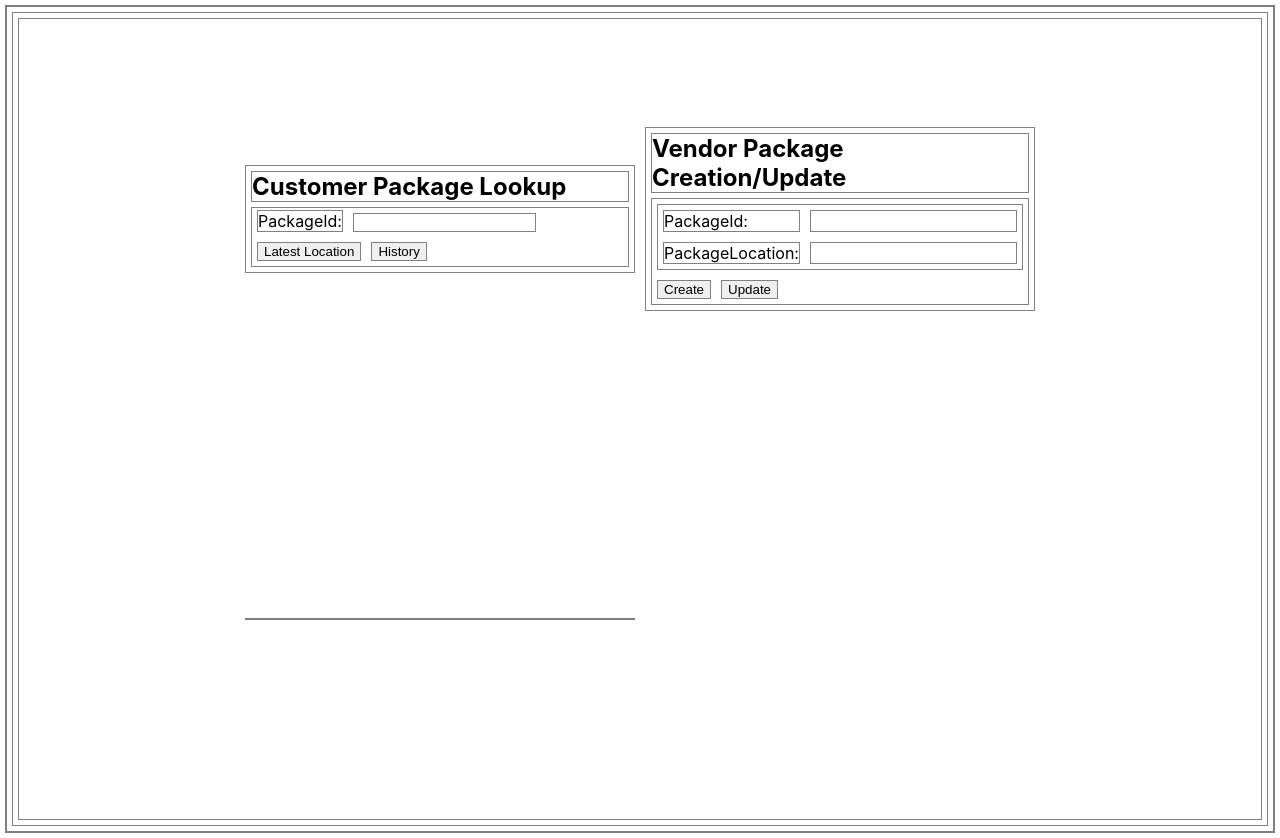
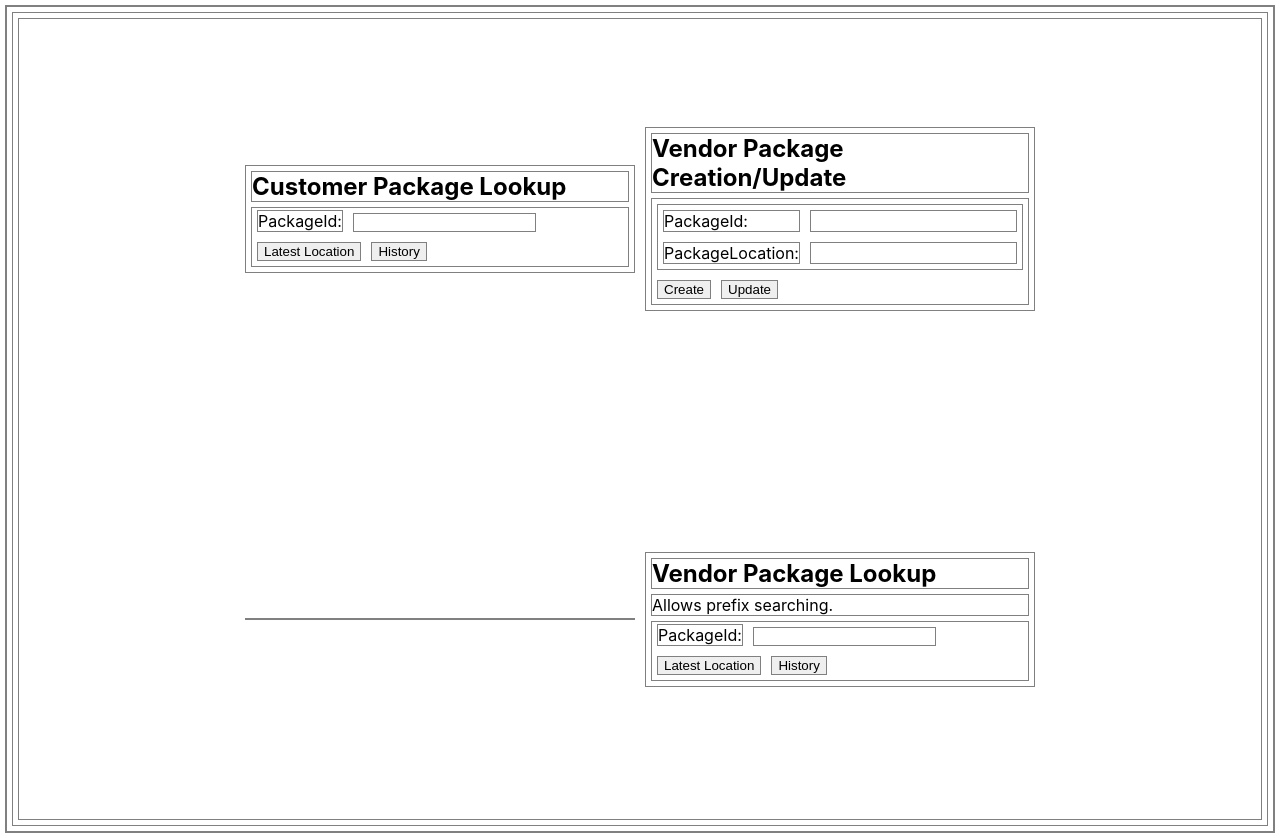
Before and after one commit to georgecma/package-tracker-demo, a React (Create React App) app in the folder not_ups/: page / in a window 1280 px wide. Built offline with nearby package versions, Linux system fonts and the light colour scheme.

Commit message:
Completed display form

```diff
--- a/not_ups/src/App.js
+++ b/not_ups/src/App.js
@@ -3,7 +3,8 @@ import React, { useState } from 'react';
 
 import { CustomerLookupForm } from './components/CustomerLookupForm'
 import { VendorEditForm } from './components/VendorEditForm'
-import { ResultForm } from './components/ResultForm'
+import { DisplayForm } from './components/DisplayForm'
+import { VendorLookupForm } from './components/VendorLookupForm'
 
 function App() {
   const [displayData, setDisplayData] = useState('');
@@ -11,7 +12,8 @@ function App() {
     <div className="App">
       <CustomerLookupForm dataCallback={setDisplayData} />
       <VendorEditForm dataCallback={setDisplayData} />
-      <ResultForm displayData={displayData} />
+      <DisplayForm displayData={displayData} />
+      <VendorLookupForm dataCallback={setDisplayData} />
     </div >
   );
 }
--- a/not_ups/src/components/ResultForm/index.js
+++ b/not_ups/src/components/DisplayForm/index.js
@@ -1,8 +1,8 @@
 import React from 'react'
 
-export const ResultForm = (props) => {
+export const DisplayForm = (props) => {
     const timestampToHumanReadable = (timestamp) => {
-        return new Date(parseInt(timestamp) / 1000).toDateString()
+        return new Date(parseInt(timestamp) / 1000).toLocaleString('en-US')
     }
     const unpack = (data) => {
         const displayDict = {};
@@ -30,6 +30,7 @@ export const ResultForm = (props) => {
                                 <div>{timestamp} - {location}</div>
                             ))
                         }
+                        <br />
                     </>
 
                 )
--- a/not_ups/src/components/VendorLookupForm/index.js
+++ b/not_ups/src/components/VendorLookupForm/index.js
@@ -3,9 +3,11 @@ import axios from 'axios';
 
 export const VendorLookupForm = (props) => {
     const [id, setId] = useState('');
+    const [submitType, setSubmitType] = useState('')
+
     const handleSubmit = (e) => {
         e.preventDefault()
-        axios.post('/api/get', {
+        axios.post(`/api/${submitType}`, {
             packageId: id,
         }).then(res => {
             // console.log('res', res.data)
@@ -15,14 +17,15 @@ export const VendorLookupForm = (props) => {
     }
     return (
         <div>
-            <h2>Vendor Package Lookup (Allows Prefix Search) </h2>
+            <h2>Vendor Package Lookup </h2>
+            <p>Allows prefix searching.</p>
             <form onSubmit={handleSubmit}>
                 <label>
                     PackageId:
                 </label>
                 <input type='text' name='packageId' onChange={(e) => setId(e.target.value)} value={id} />
-                <input type='submit' value='Submit' />
-            </form>
+                <input type='submit' value='Latest Location' onClick={() => setSubmitType('getPrefix')} />
+                <input type='submit' value='History' onClick={() => setSubmitType('getPrefixAll')} />            </form>
         </div>
 
     )
```
Also changed, not shown: 1 other file (tests, documents, lock files or other folders).
